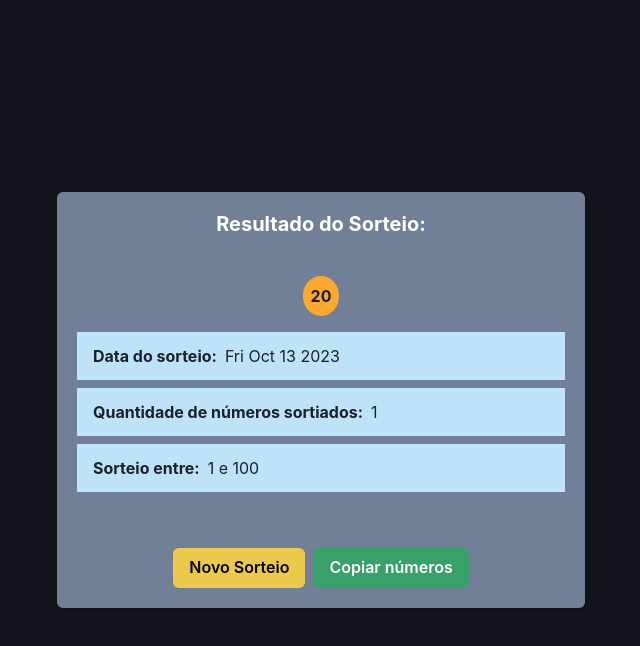
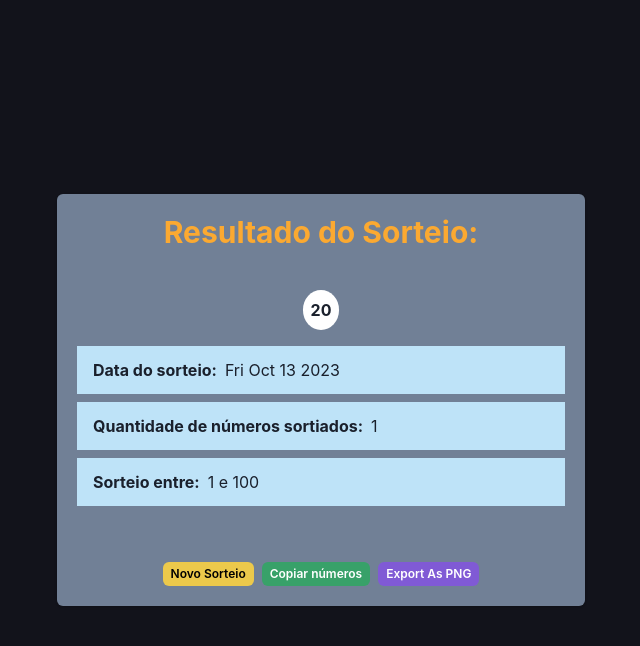
Before and after one commit to Grazziano/sorteador-de-numeros, a React (Create React App) app: page / in a window 1280 px wide. Both pictures are taken after a click on the button "Sortear números". Shown: the top 646 px of the page, without its empty margins (319-959 px from the left). Built offline with nearby package versions, Linux system fonts and the light colour scheme.

Commit message:
Export image

```diff
--- a/src/pages/Home/index.tsx
+++ b/src/pages/Home/index.tsx
@@ -1,4 +1,8 @@
-import React, { useState } from 'react';
+import React, { useState, useRef } from 'react';
+import {
+  exportComponentAsJPEG,
+  exportComponentAsPNG,
+} from 'react-component-export-image';
 import {
   Center,
   Flex,
@@ -25,6 +29,8 @@ export default function Home() {
   const [listNumbers, setListNumbers] = useState<Array<number>>([]);
   const [orderAsc, setOrderAsc] = useState<boolean>(false);
   const [allowRepeat, setAllowRepeat] = useState<boolean>(false);
+
+  const componentRef = useRef<HTMLInputElement>(null);
 
   function getRandomNumberBetween(min: number, max: number) {
     return Math.ceil(Math.random() * (max - min) + min);
@@ -182,9 +188,9 @@ export default function Home() {
         )}
 
         {listNumbers.length > 0 && (
-          <Card align="center" bg="gray.500">
+          <Card align="center" bg="gray.500" ref={componentRef}>
             <CardHeader>
-              <Heading size="md" color="white">
+              <Heading size="lg" color="orange.900">
                 Resultado do Sorteio:
               </Heading>
             </CardHeader>
@@ -196,11 +202,12 @@ export default function Home() {
                 justify="center"
                 mb={4}
                 wrap="wrap"
+                // ref={componentRef}
               >
                 {listNumbers.map((number, index) => (
                   <Text
                     key={index}
-                    bg="orange.900"
+                    bg="white"
                     fontWeight="bold"
                     p={2}
                     rounded="50%"
@@ -238,12 +245,26 @@ export default function Home() {
                 </Alert>
               </Stack>
             </CardBody>
-            <CardFooter>
-              <Button colorScheme="yellow" onClick={handleClear} mr={2}>
+            <CardFooter gap={2}>
+              <Button colorScheme="yellow" onClick={handleClear} size="xs">
                 Novo Sorteio
               </Button>
-              <Button colorScheme="green" onClick={handleCopy}>
+              <Button colorScheme="green" onClick={handleCopy} size="xs">
                 Copiar números
+              </Button>
+              {/* <Button
+                colorScheme="red"
+                onClick={() => exportComponentAsJPEG(componentRef)}
+                size="xs"
+              >
+                Export As JPEG
+              </Button> */}
+              <Button
+                colorScheme="purple"
+                onClick={() => exportComponentAsPNG(componentRef)}
+                size="xs"
+              >
+                Export As PNG
               </Button>
             </CardFooter>
           </Card>
```
